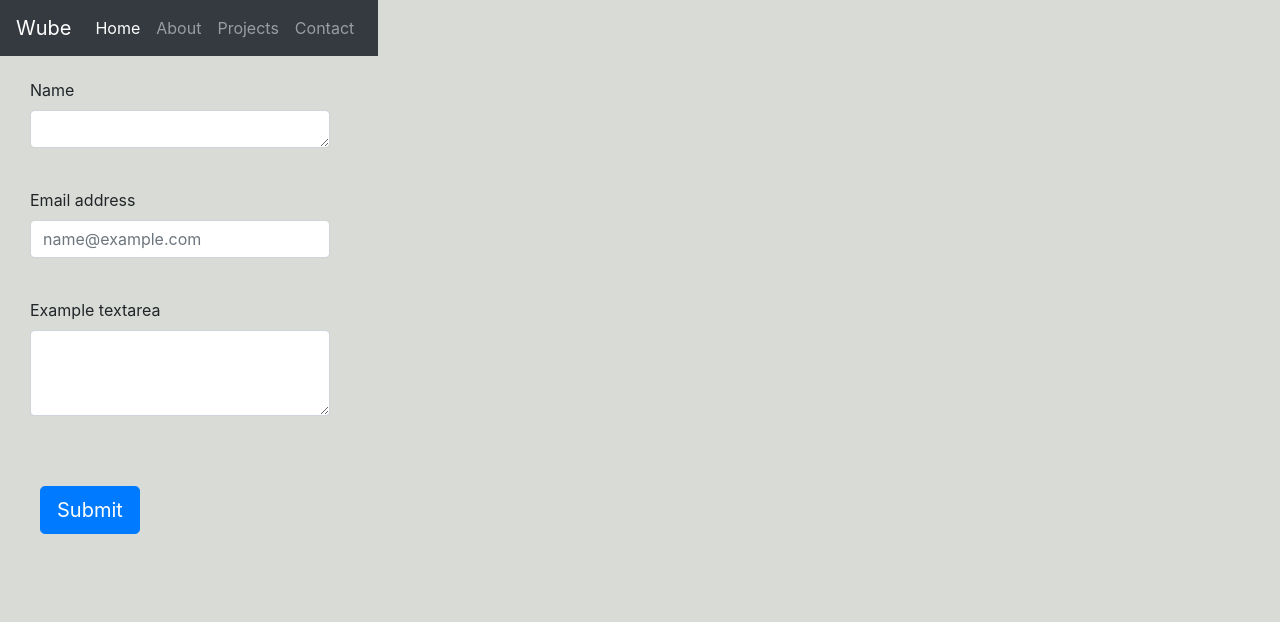
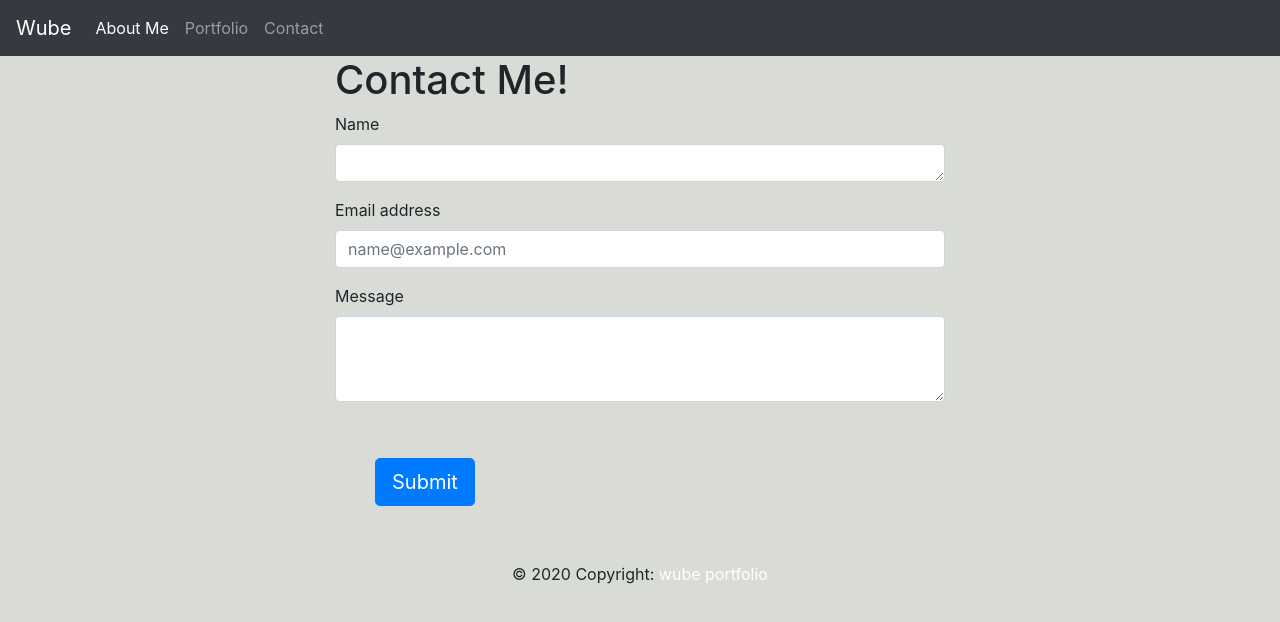
Before and after one commit to wayele/homework2, a plain HTML site: page contact.html in a window 1280 px wide. Drawn offline with nearby package versions, Linux system fonts and the light colour scheme.

Commit message:
Updated all files

```diff
--- a/contact.html
+++ b/contact.html
@@ -18,48 +18,61 @@
     <header class="header">
         <nav class="navbar navbar-expand-lg navbar-dark bg-dark">
             <a class="navbar-brand" href="index.html">Wube</a>
-            <button class="navbar-toggler" type="button" data-toggle="collapse" data-target="#navbarNav"
-                aria-controls="navbarNav" aria-expanded="false" aria-label="Toggle navigation">
+            <button class="navbar-toggler" type="button" data-toggle="collapse" data-target="#navbarNavAltMarkup"
+                aria-controls="navbarNavAltMarkup" aria-expanded="false" aria-label="Toggle navigation">
                 <span class="navbar-toggler-icon"></span>
             </button>
-            <div class="collapse navbar-collapse" id="navbarNav">
-                <ul class="navbar-nav">
-                    <li class="nav-item active">
-                        <a class="nav-link" href="index.html">Home <span class="sr-only">(current)</span></a>
-                    </li>
-                    <li class="nav-item">
-                        <a class="nav-link" href="index.html">About</a>
-                    </li>
-                    <li class="nav-item">
-                        <a class="nav-link" href="portfolio.html">Projects</a>
-                    </li>
-                    <li class="nav-item">
-                        <a class="nav-link" href="contact.html">Contact</a>
-                    </li>
-                </ul>
+            <div class="collapse navbar-collapse" id="navbarNavAltMarkup">
+                <div class="navbar-nav">
+                    <a class="nav-item nav-link active" href="index.html">About Me <span
+                            class="sr-only">(current)</span></a>
+                    <a class="nav-item nav-link" href="portfolio.html">Portfolio</a>
+                    <a class="nav-item nav-link" href="contact.html">Contact</a>
+                </div>
             </div>
         </nav>
     </header>
+
+    <!-- Creates the overall grid -->
+    <!-- Bootstrap form to submit contact contact info -->
+    <div class="container">
+        <!-- Row 1 -->
         <h1>Contact Me!</h1>
-    <!-- Bootstrap form to submit contact contact info -->
+        <div class="row">
+            <div class="col-md-12">
+                <!-- Bootstrap button to submit form -->
                 <form>
                     <div class="form-group">
                         <label for="exampleFormControlTextarea1">Name</label>
                         <textarea class="form-control" id="exampleFormControlTextarea1" rows="1"></textarea>
-
                     </div>
                     <div class="form-group">
                         <label for="exampleFormControlInput1">Email address</label>
-            <input type="email" class="form-control" id="exampleFormControlInput1" placeholder="name@example.com">
+                        <input type="email" class="form-control" id="exampleFormControlInput1"
+                            placeholder="name@example.com">
                     </div>
                     <div class="form-group">
-            <label for="exampleFormControlTextarea1">Example textarea</label>
+                        <label for="exampleFormControlTextarea1">Message</label>
                         <textarea class="form-control" id="exampleFormControlTextarea1" rows="3"></textarea>
                     </div>
                 </form>
-    <!-- Bootstrap button to submit form -->
+                <!-- Bootstrap button for the submission link -->
                 <button type="button" class="btn btn-primary btn-lg">Submit</button>
+            </div>
+        </div>
+    </div>
 
+    <!-- Footer -->
+    <footer class="page-footer font-small blue">
+
+        <!-- Copyright -->
+        <div class="footer-copyright text-center py-3">© 2020 Copyright:
+            <a href="#"> wube portfolio</a>
+        </div>
+        <!-- Copyright -->
+
+    </footer>
+    <!-- Footer -->
     <!-- Optional JavaScript -->
     <!-- jQuery first, then Popper.js, then Bootstrap JS -->
     <script src="https://code.jquery.com/jquery-3.4.1.slim.min.js"
--- a/style.css
+++ b/style.css
@@ -19,7 +19,7 @@ p {
 .hero {
     height: 500px;
     width: 100%;
-    margin-top: 60px;
+    margin-top: 20px;
     margin-bottom: 25px;
     background-image: url("golden-eagle.jpg");
     background-size: 75%;
@@ -28,8 +28,7 @@ p {
 }
 
 .header {
-    position: fixed;
-    z-index: 2;
+    z-index: 1;
 }
 .intro {
     color:cyan;
@@ -56,13 +55,18 @@ img {
 
 }
 
-.form-group {
-    width:25%;
-    padding: 10px;
-    margin: 20px;
+.container {
+    width: 50%;
 }
 
 button {
     padding: 20px;
     margin: 40px;
 }
+
+.footer {
+    text-align: center;
+    font-size: small;
+    color: white;
+    background-color:black;
+}
```
Also changed, not shown: index.html (+21 -23 lines), portfolio.html (+19 -17 lines). Lines whose indentation alone changed are shown as unchanged.
